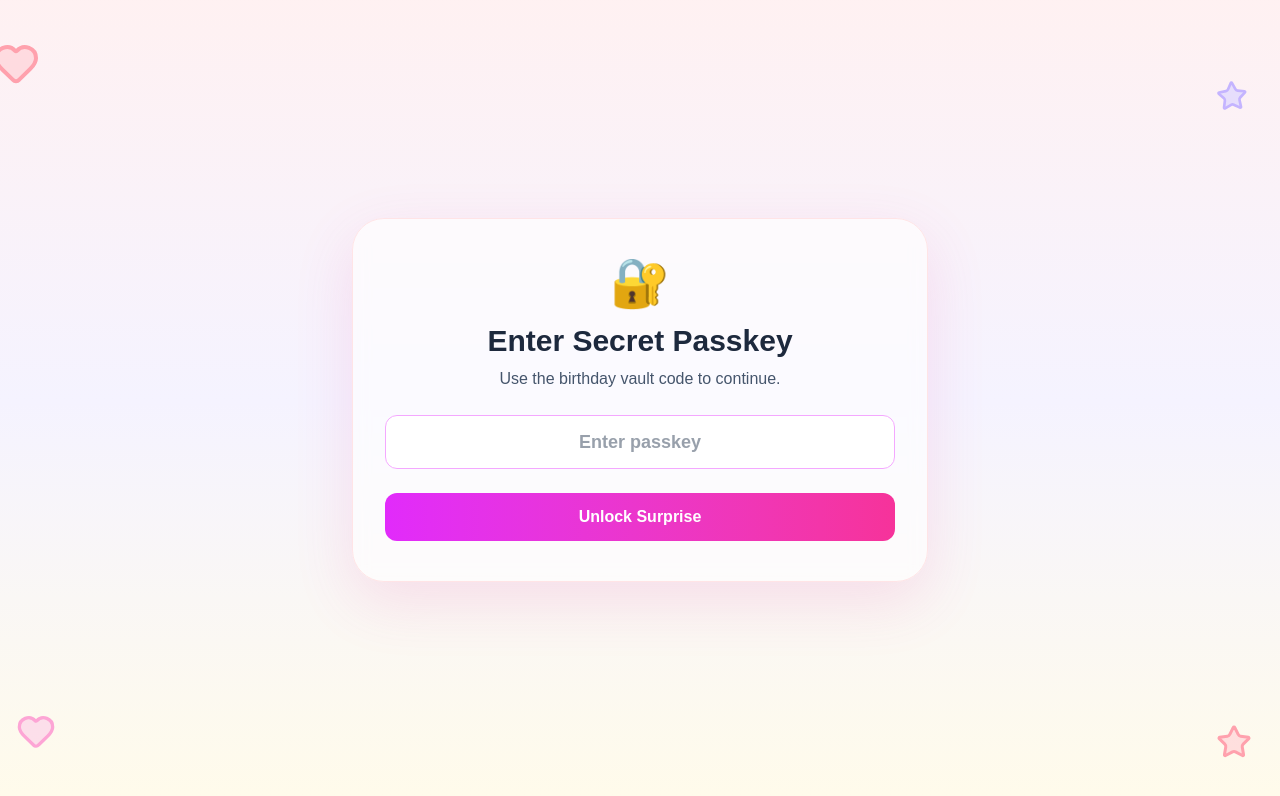
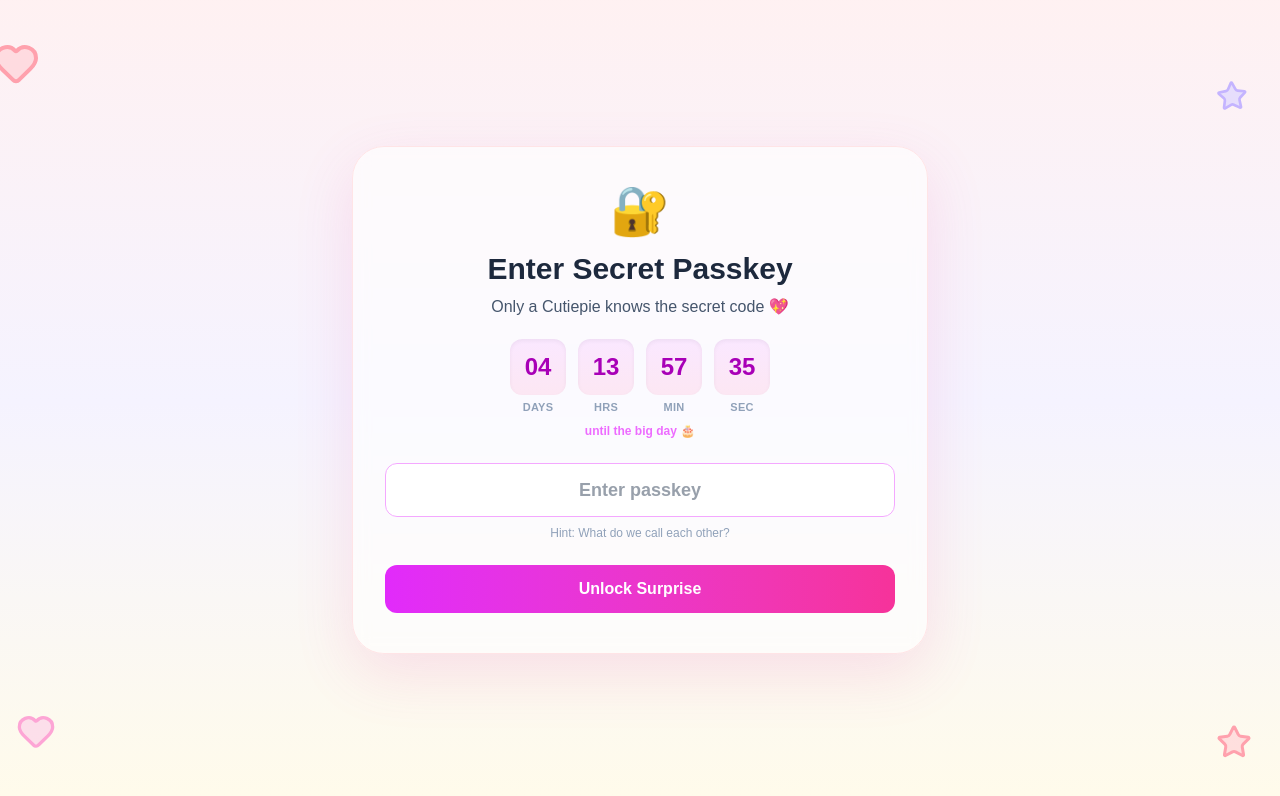
Before and after one commit to jhasonu12/birthday-wishh, a Next.js app: page / in a window 1280 px wide. Shown: the top 796 px of the page. Built offline with nearby package versions, Linux system fonts and the light colour scheme.

Commit message:
feat: add countdown timer, cutiepie hint, and Happy Birthday Pallavi metadata with OG image

```diff
--- a/app/layout.tsx
+++ b/app/layout.tsx
@@ -13,8 +13,27 @@ const geistMono = Geist_Mono({
 });
 
 export const metadata: Metadata = {
-  title: "Birthday Vault",
-  description: "A private birthday surprise vault",
+  title: "Happy Birthday Pallavi 🎂💖",
+  description: "A special birthday surprise for Pallavi, made with love 💖",
+  openGraph: {
+    title: "Happy Birthday Pallavi 🎂💖",
+    description: "A special birthday surprise for Pallavi, made with love 💖",
+    images: [
+      {
+        url: "/photos/ayesha/puzzle.jpg",
+        width: 1200,
+        height: 630,
+        alt: "Happy Birthday Pallavi",
+      },
+    ],
+    type: "website",
+  },
+  twitter: {
+    card: "summary_large_image",
+    title: "Happy Birthday Pallavi 🎂💖",
+    description: "A special birthday surprise for Pallavi, made with love 💖",
+    images: ["/photos/ayesha/puzzle.jpg"],
+  },
 };
 
 export default function RootLayout({
--- a/app/page.tsx
+++ b/app/page.tsx
@@ -134,6 +134,24 @@ export default function Home() {
   const touchDragSourceRef = useRef<number | null>(null);
   const clearStorageTimerRef = useRef<number | null>(null);
   const [messageStage, setMessageStage] = useState(0);
+  const [countdown, setCountdown] = useState({ days: 0, hours: 0, minutes: 0, seconds: 0 });
+
+  useEffect(() => {
+    const target = new Date("2026-03-25T00:00:00").getTime();
+    const tick = () => {
+      const now = Date.now();
+      const diff = Math.max(0, target - now);
+      setCountdown({
+        days: Math.floor(diff / (1000 * 60 * 60 * 24)),
+        hours: Math.floor((diff / (1000 * 60 * 60)) % 24),
+        minutes: Math.floor((diff / (1000 * 60)) % 60),
+        seconds: Math.floor((diff / 1000) % 60),
+      });
+    };
+    tick();
+    const id = setInterval(tick, 1000);
+    return () => clearInterval(id);
+  }, []);
 
   useEffect(() => {
     if (localStorage.getItem(SITE_GATE_STORAGE_KEY) === "1") {
@@ -361,8 +379,32 @@ export default function Home() {
               transition={{ duration: 0.4, delay: 0.1 }}
               className="mt-2 text-slate-600"
             >
-              Use the birthday vault code to continue.
+              Only a Cutiepie knows the secret code 💖
             </motion.p>
+
+            <motion.div
+              initial={{ opacity: 0, y: 6 }}
+              animate={{ opacity: 1, y: 0 }}
+              transition={{ duration: 0.45, delay: 0.2 }}
+              className="mt-5 flex items-center justify-center gap-3"
+            >
+              {[
+                { label: "Days", value: countdown.days },
+                { label: "Hrs", value: countdown.hours },
+                { label: "Min", value: countdown.minutes },
+                { label: "Sec", value: countdown.seconds },
+              ].map((unit) => (
+                <div key={unit.label} className="flex flex-col items-center">
+                  <span className="flex h-14 w-14 items-center justify-center rounded-xl bg-gradient-to-b from-fuchsia-100 to-pink-100 text-2xl font-extrabold text-fuchsia-700 shadow-inner">
+                    {String(unit.value).padStart(2, "0")}
+                  </span>
+                  <span className="mt-1 text-[11px] font-semibold uppercase tracking-wide text-slate-400">
+                    {unit.label}
+                  </span>
+                </div>
+              ))}
+            </motion.div>
+            <p className="mt-2 text-xs font-semibold text-fuchsia-400">until the big day 🎂</p>
 
             <input
               value={code}
@@ -373,6 +415,7 @@ export default function Home() {
               placeholder="Enter passkey"
               className="mt-6 w-full rounded-xl border border-fuchsia-300 bg-white/90 px-4 py-3 text-center text-lg font-semibold text-slate-700 outline-none focus:ring-2 focus:ring-fuchsia-300"
             />
+            <p className="mt-2 text-xs text-slate-400">Hint: What do we call each other?</p>
 
             {error ? <p className="mt-3 text-sm font-semibold text-rose-500">{error}</p> : null}
 
--- a/lib/siteAuth.ts
+++ b/lib/siteAuth.ts
@@ -1,2 +1,2 @@
-export const SITE_ENTRY_CODE = "BALAK";
+export const SITE_ENTRY_CODE = "BALAK111";
 export const SITE_GATE_STORAGE_KEY = "birthday_site_gate_ok_v1";
```
